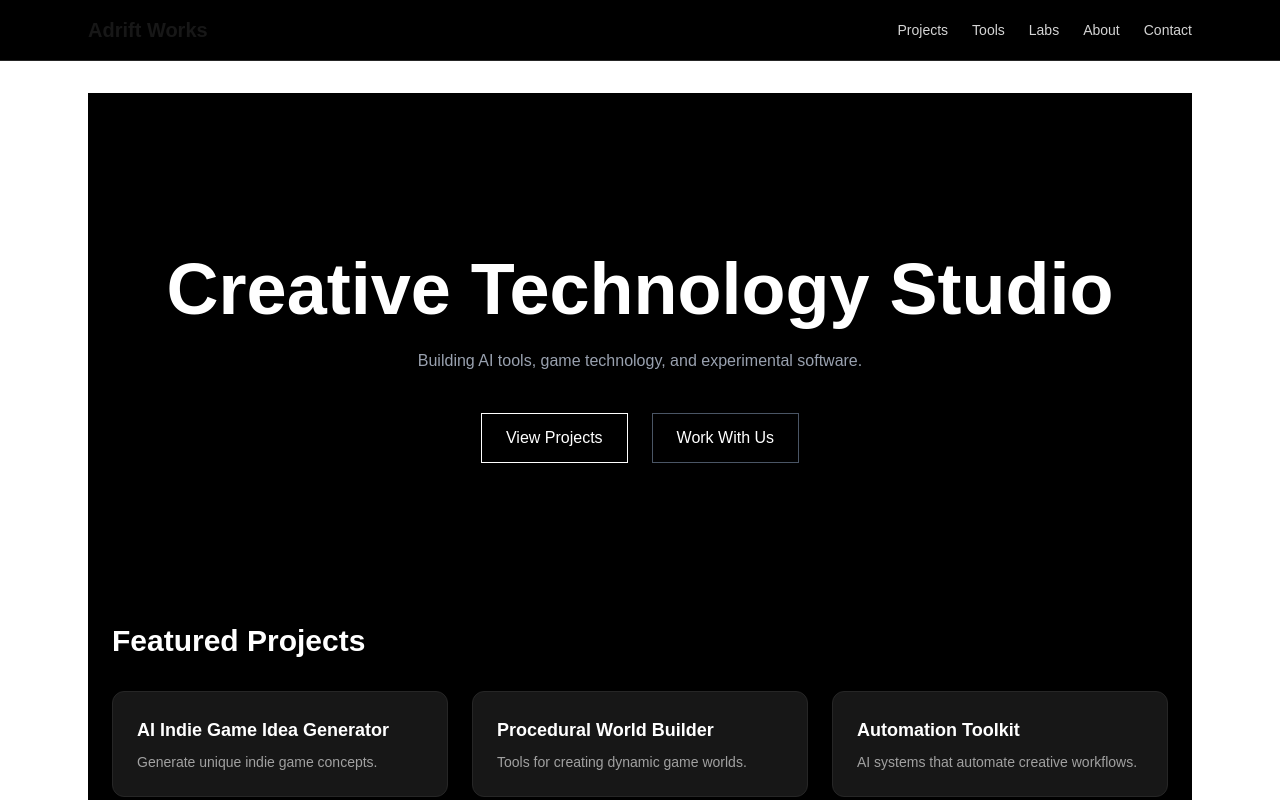
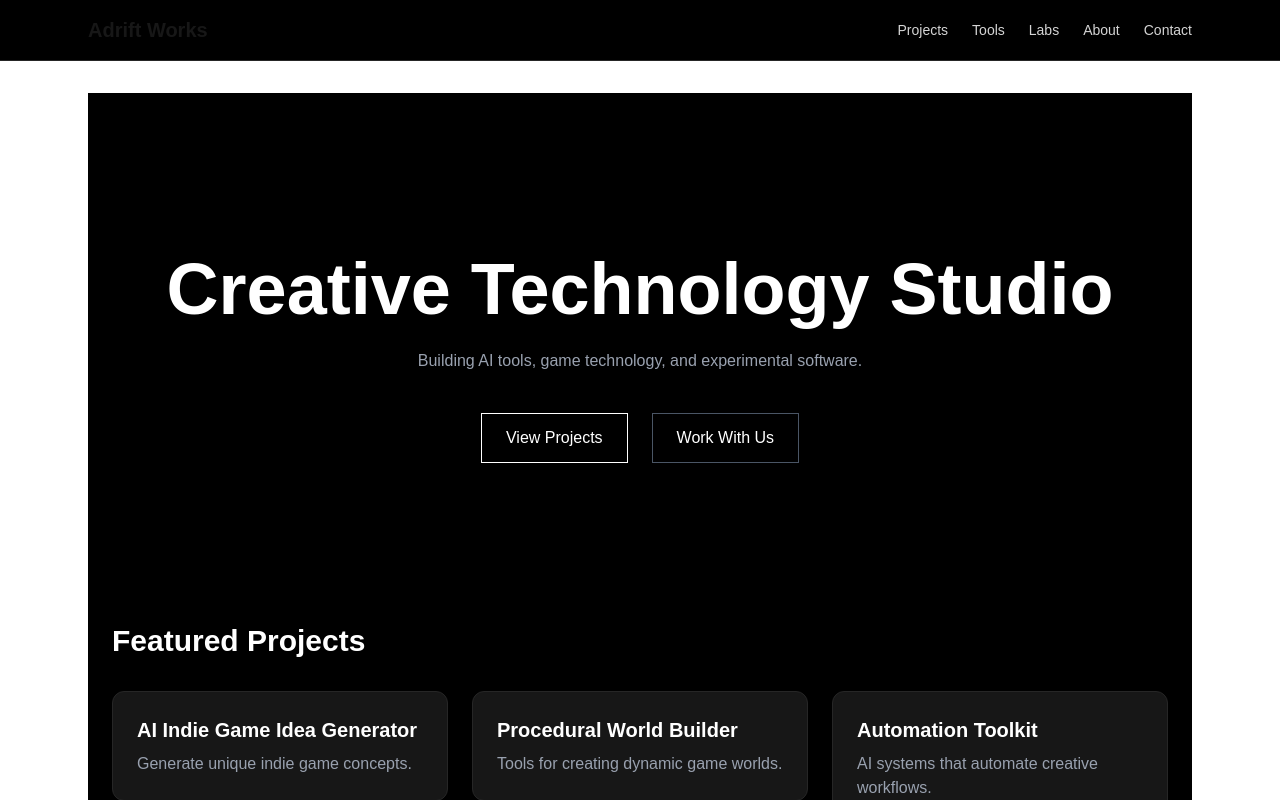
Before and after one commit to AdriftWorks/website, a Next.js app: page / in a window 1280 px wide. Shown: the top 800 px of the page. Built offline with nearby package versions, Linux system fonts and the light colour scheme.

Commit message:
Refactor ProjectCard component with framer-motion

```diff
--- a/components/ProjectCard.tsx
+++ b/components/ProjectCard.tsx
@@ -1,33 +1,31 @@
-import Link from "next/link";
+"use client"
 
-export default function ProjectCard({ title, description, link }) {
-  return (
+import Link from "next/link"
+import { motion } from "framer-motion"
+
+export default function ProjectCard({title,description,link}:{title:string,description:string,link:string}){
+
+return(
+
 <Link href={link}>
 
-      <div className="
-        bg-neutral-900
-        border border-neutral-800
-        rounded-xl
-        p-6
-        transition-all
-        duration-300
-        hover:border-blue-500
-        hover:scale-[1.03]
-        hover:shadow-xl
-        hover:shadow-blue-500/10
-        cursor-pointer
-      ">
+<motion.div
+whileHover={{scale:1.05}}
+className="bg-neutral-900 border border-neutral-800 p-6 rounded-xl transition hover:border-white"
+>
 
-        <h3 className="text-lg font-semibold mb-2">
+<h3 className="text-xl font-semibold mb-2">
 {title}
 </h3>
 
-        <p className="text-neutral-400 text-sm">
+<p className="text-gray-400">
 {description}
 </p>
 
-      </div>
+</motion.div>
 
 </Link>
-  );
+
+)
+
 }
```
Lines whose indentation alone changed are shown as unchanged.
